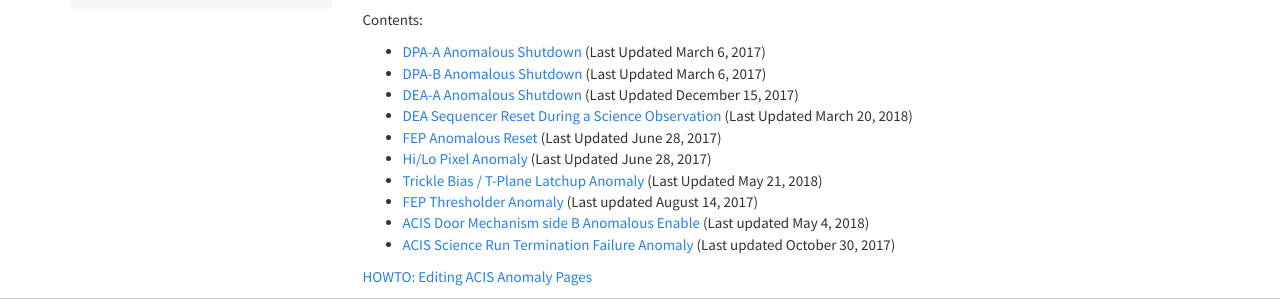
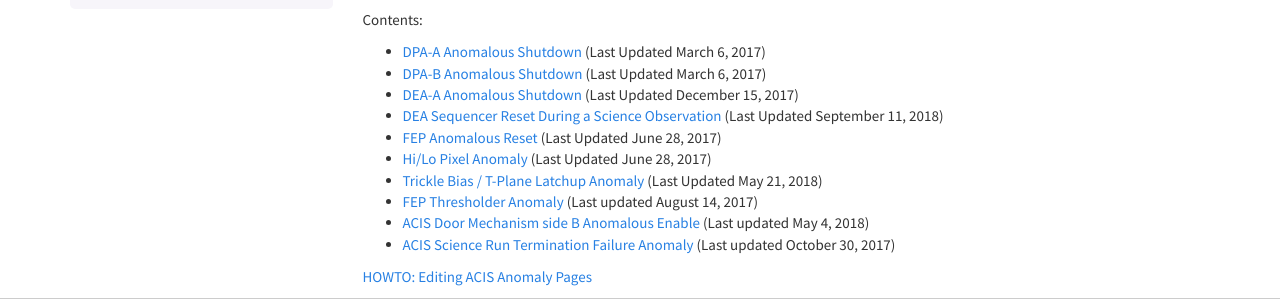
Before and after one commit to acisops/acis_anomaly_pages, a Sphinx documentation site: the page built from source/index.rst, in a window 1280 px wide. Shown: the part 200-500 px from the top of the page. Built offline with Sphinx 7.4.7, drawn with Linux system fonts in a browser that asks for light colours.

Commit message:
Update index.rst

```diff
--- a/source/index.rst
+++ b/source/index.rst
@@ -16,7 +16,7 @@ Contents:
 * :doc:`dpaa_shutdown` (Last Updated March 6, 2017)
 * :doc:`dpab_shutdown` (Last Updated March 6, 2017)
 * :doc:`dea_shutdown` (Last Updated December 15, 2017)
-* :doc:`dea_seq_reset` (Last Updated March 20, 2018)
+* :doc:`dea_seq_reset` (Last Updated September 11, 2018)
 * :doc:`fep_reset` (Last Updated June 28, 2017)
 * :doc:`hi_lo_anomaly` (Last Updated June 28, 2017)
 * :doc:`trickle_bias_tplane` (Last Updated May 21, 2018)
```
